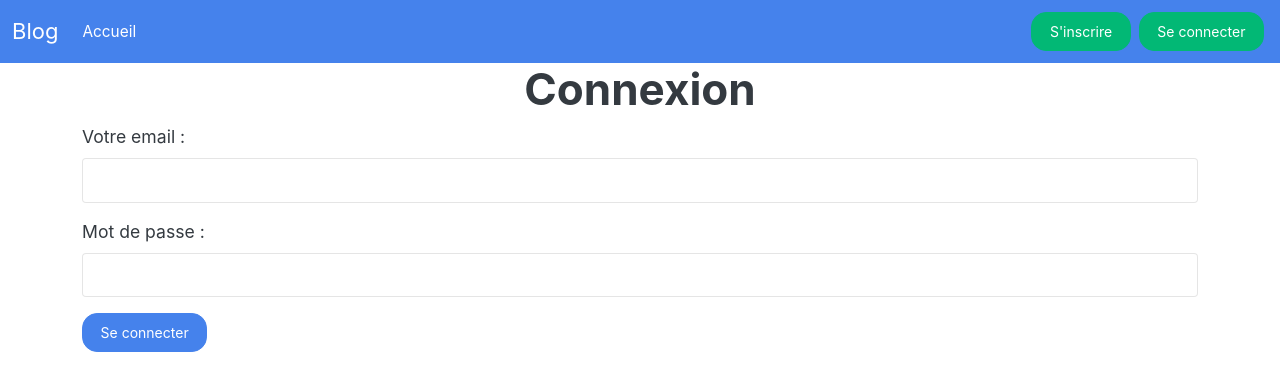
After one commit to JeremyLegendre/SymfonyBasics, a Symfony app: template templates/security/login.html.twig in a window 1280 px wide. The commit adds this page. Shown: the top 391 px of the page. Run offline with Twig, Linux system fonts and the light colour scheme; the template is opened without the code that fills it, so the values that code supplies are empty; some libraries are stand-ins or nearby versions.

Commit message:
finish connexion

```diff
--- a/composer.json
+++ b/composer.json
@@ -23,6 +23,7 @@
         "symfony/maker-bundle": "^1.31",
         "symfony/mime": "5.3.*",
         "symfony/proxy-manager-bridge": "5.3.*",
+        "symfony/rate-limiter": "5.3.*",
         "symfony/runtime": "5.3.*",
         "symfony/stopwatch": "5.3.*",
         "symfony/twig-bundle": "5.3.*",
--- a/templates/base.html.twig
+++ b/templates/base.html.twig
@@ -31,7 +31,14 @@
                       </a>
                     </li>
                   </ul>
-                  <a class="btn btn-success" href="{{path('security_register')}}">S'inscrire</a>
+
+                  {% if app.user %}
+                    <a class="btn btn-danger m-1" href="{{path('security_logout')}}">Se déconnecter</a>
+                  {% else %}
+                    <a class="btn btn-success m-1" href="{{path('security_register')}}">S'inscrire</a>
+                    <a class="btn btn-success m-1" href="{{path('security_login')}}">Se connecter</a>
+                  {% endif %}
+
                 </div>
               </div>
             </nav>
--- /dev/null
+++ b/templates/security/login.html.twig
@@ -0,0 +1,21 @@
+{% extends "base.html.twig" %}
+
+{% block body %}
+
+<div class="container">
+    <h1 class="text-center">Connexion</h1>
+    <form action="" method="POST">
+        <div class="mb-3">
+            <label for="email" class="form-label">Votre email :</label>
+            <input type="email" class="form-control" id="email" aria-describedby="emailHelp" name="_username">
+        </div>
+        <div class="mb-3">
+            <label for="password" class="form-label">Mot de passe :</label>
+            <input type="password" class="form-control" id="password" name="_password">
+        </div>
+        <button type="submit" class="btn btn-primary">Se connecter</button>
+    </form>
+
+</div>
+
+{% endblock %}
```
Also changed, not shown: src/Controller/SecurityController.php (+23 -2 lines), src/Entity/User.php (+27 -2 lines), README.md (added), 5 other files.
